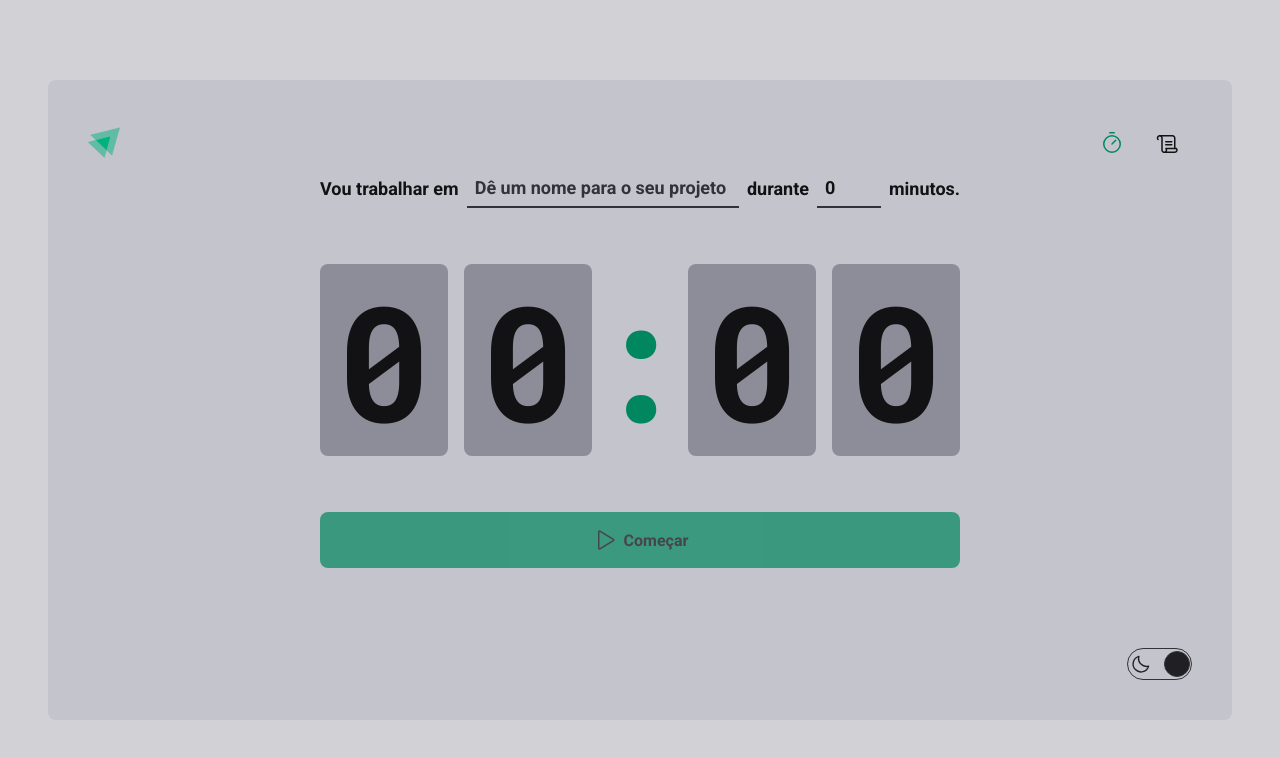
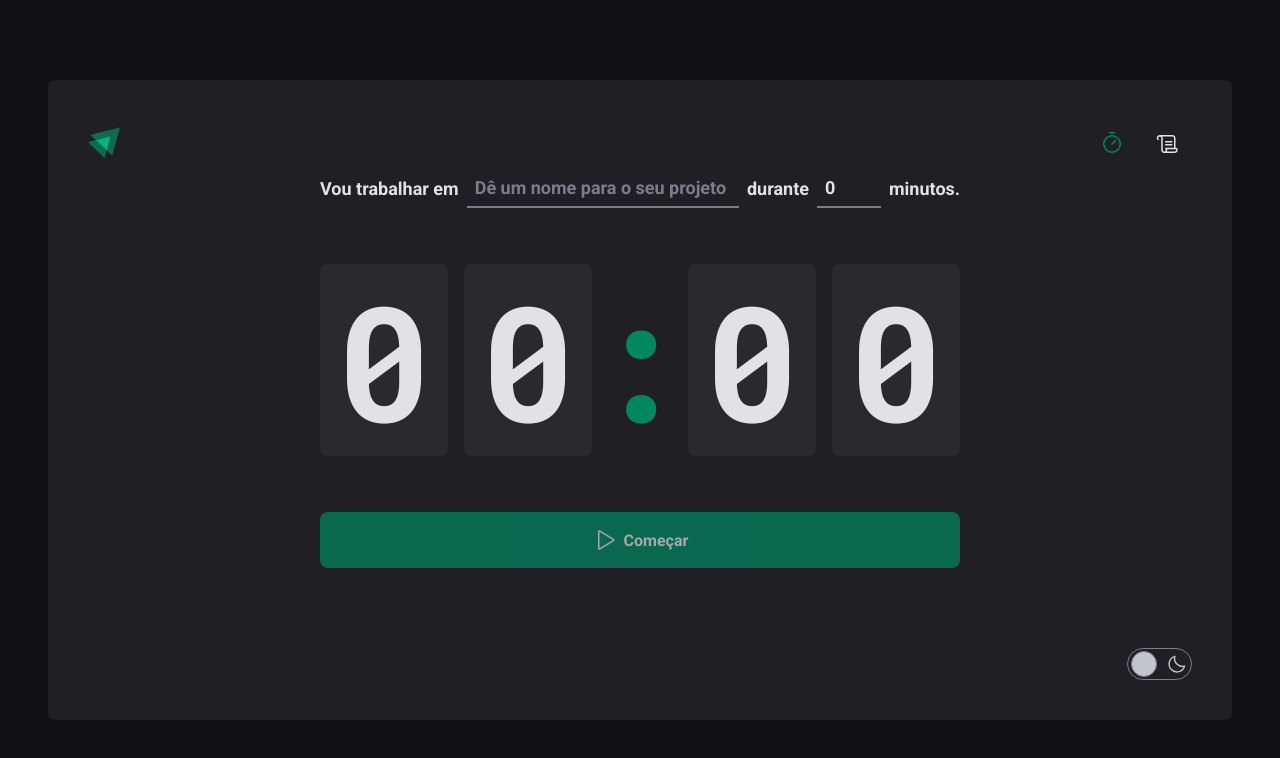
Before and after one commit to JoaoManoelDev/timer, a React (Vite) app: page / in a window 1280 px wide. Shown: the top 758 px of the page. Built offline with nearby package versions, Linux system fonts and the light colour scheme.

Commit message:
feat: add dynamic theme

```diff
--- a/src/app.tsx
+++ b/src/app.tsx
@@ -1,13 +1,19 @@
-import { ThemeProvider } from 'styled-components'
-import { RouterProvider } from 'react-router-dom'
+import { ThemeProvider } from "styled-components"
+import { RouterProvider } from "react-router-dom"
 
-import { GlobalStyle } from './styles/global'
-import { defaultTheme } from './styles/themes/default'
-import { routes } from './routes'
+import { GlobalStyle } from "./styles/global"
+import { defaultTheme } from "./styles/themes/default"
+import { dark } from "./styles/themes/dark"
+import { useToggleThemeContext } from "./contexts/toggle-theme-context"
+import { routes } from "./routes"
 
 export const App = () => {
+  const { activeTheme } = useToggleThemeContext()
+
+  const theme = activeTheme === "light" ? defaultTheme : dark
+
   return (
-    <ThemeProvider theme={defaultTheme}>
+    <ThemeProvider theme={theme}>
       <RouterProvider router={routes} />
       <GlobalStyle />
     </ThemeProvider>
```
